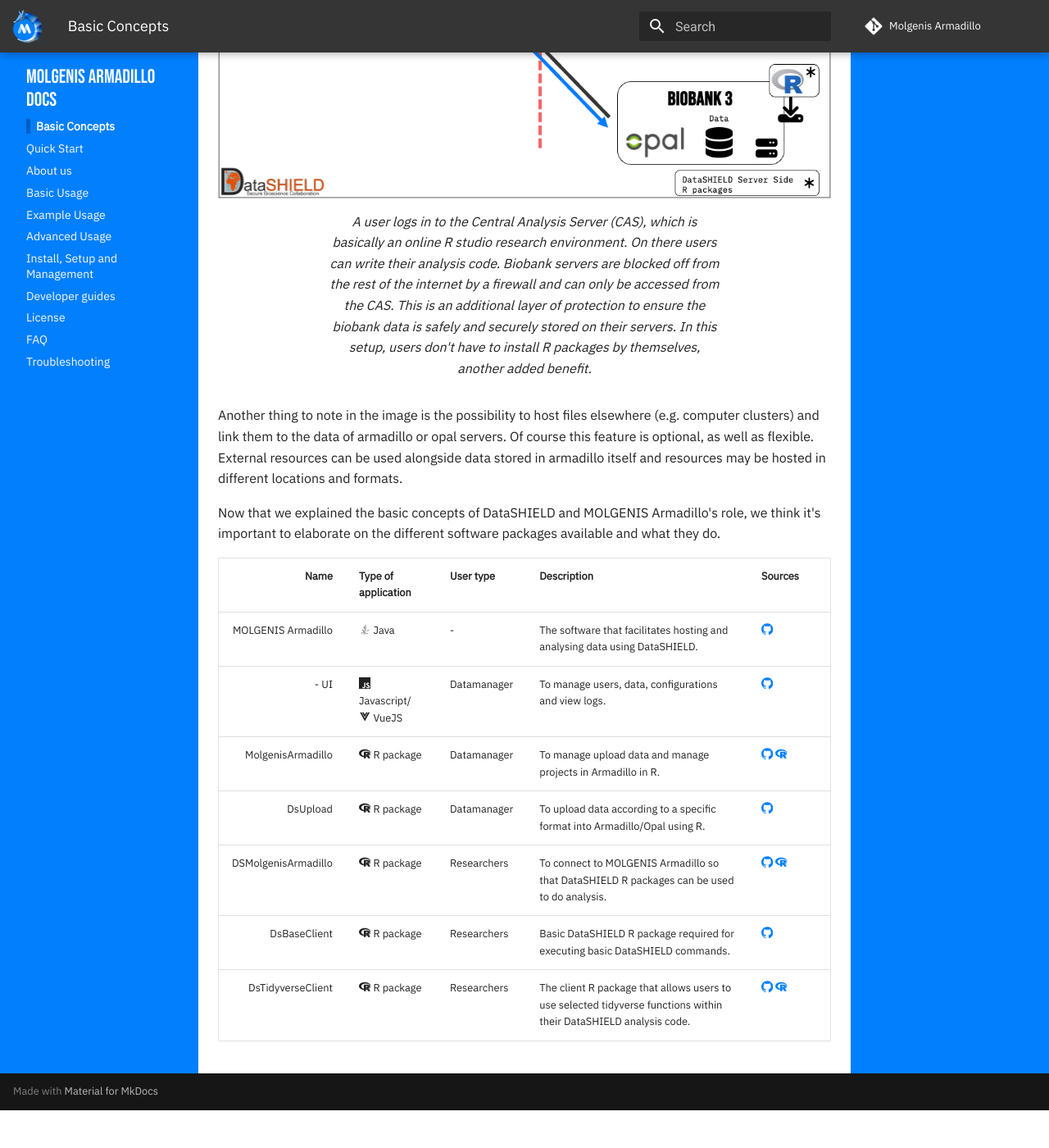
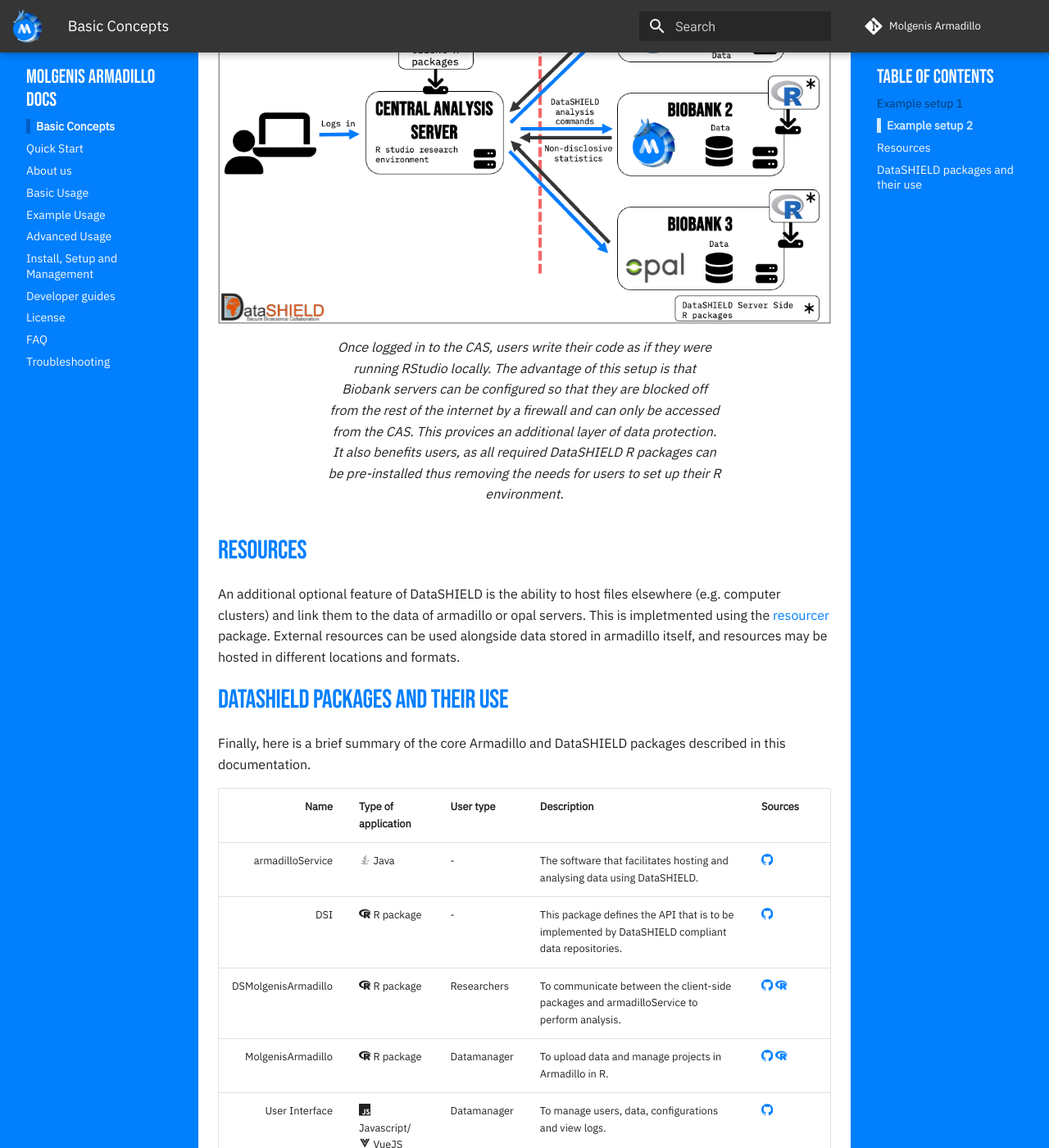
Before and after one commit to molgenis/molgenis-service-armadillo, an MkDocs documentation site: the page built from docs/pages/basic_concepts.md, in a window 1280 px wide and 1400 px high, scrolled down 1569 px. Shown: the whole window at 82% size. Built offline with MkDocs 1.6.1 and Material for MkDocs 9.7.7, drawn with Linux system fonts in a browser that asks for light colours; comment, search, counter and statistics services are not loaded; before the commit the page ends 2923 px from its top, so only the background shows below that; some of the changed text lies outside the part shown.

Commit message:
docs: tweaked english and added links

```diff
--- a/docs/pages/basic_concepts.md
+++ b/docs/pages/basic_concepts.md
@@ -1,45 +1,40 @@
 # Basic concepts
-DataSHIELD is a software solution that allows for secure data science collaboration. It's designed for remote,
-non-disclosive analysis of sensitive data and is very suitable for federated analysis. In order to use DataSHIELD,
-additional software is required to store data and manage user interaction. MOLGENIS Armadillo is designed to do this.
+[DataSHIELD](https://datashield.org/) is an R-based software solution for federated analysis - the remote analysis of multiple data sources.
+It allows for sophisticated analyses without the user being able to view or copy individual level data. Instead, only non-disclosive
+summary statistics are returned. This makes it an effective solution for secure data science collaborations.
 
-This all might seem a bit abstract. The best way to explain how this all works, is by visualising it. Below you see an
-example of a simple setup for using DataSHIELD in production.
+In order to use DataSHIELD, additional software is required to store data and manage user interaction. There are currently two solutions for doing this: Armadillo and [Opal](https://opaldoc.obiba.org/), which can be used compatibly within the same network. Below is an example of a simple setup:
 
+### Example setup 1
 ![Simple setup](../img/ds-simple-setup.png){ width="600" }
 /// caption
-A user writes analysis commands in R, using client side DataSHIELD R packages. The commands are sent to the biobank
-servers. In Armadillo's case, the R package [DSMolgenisArmadillo](https://molgenis.github.io/molgenis-r-datashield/) is
-used for this. The servers run DataSHIELD serverside R packages using either Armadillo or Opal. The non-disclosive
-statistical response to the commands will be returned to the user.
+A user writes analysis commands in R, using client-side DataSHIELD R packages. The commands are sent to the biobank
+servers. For Armadillo, the communication between the client and the server is handled by the R packages [DSI](https://github.com/datashield/DSI) and [DSMolgenisArmadillo](https://molgenis.github.io/molgenis-r-datashield/), whilst the data storage and execution of commands on the server is handled by [ArmadilloService](https://molgenis.github.io/molgenis-service-armadillo/). The non-disclosive summary statistics are then returned to the user.
 ///
 
-Please note that users can use both Opal and Armadillo servers in their research.
-As long as the data is harmonised the same way, it is completely compatible.
-Although the setup above is fully functional, usually we have a setup that looks more like this:
+### Example setup 2
+An alternative setup involves the user first connecting to a Central Analysis Server (CAS), which is an online R studio environment:
 
 ![ds-complete-setup.png](../img/ds-complete-setup.png)
 /// caption
-A user logs in to the Central Analysis Server (CAS), which is basically an online R studio research environment. On
-there users can write their analysis code. Biobank servers are blocked off from the rest of the internet by a firewall
-and can only be accessed from the CAS. This is an additional layer of protection to ensure the biobank data is safely
-and securely stored on their servers. In this setup, users don't have to install R packages by themselves, another added
-benefit.
+Once logged in to the CAS, users write their code as if they were running RStudio locally. The advantage of this setup is that Biobank servers can be configured so that they are blocked off from the rest of the internet by a firewall and can only be accessed from the CAS. This provices an additional layer of data protection. It also benefits users, as all required DataSHIELD R packages can be pre-installed thus removing the needs for users to set up their R environment.
 ///
 
-Another thing to note in the image is the possibility to host files elsewhere (e.g. computer clusters) and link them to
-the data of armadillo or opal servers. Of course this feature is optional, as well as flexible. External resources can
-be used alongside data stored in armadillo itself and resources may be hosted in different locations and formats.
+### Resources
+An additional optional feature of DataSHIELD is the ability to host files elsewhere (e.g. computer clusters) and link them to
+the data of armadillo or opal servers. This is impletmented using the [resourcer](https://github.com/obiba/resourcer) package. External resources can
+be used alongside data stored in armadillo itself, and resources may be hosted in different locations and formats.
 
-Now that we explained the basic concepts of DataSHIELD and MOLGENIS Armadillo's role, we think it's important to
-elaborate on the different software packages available and what they do.
+### DataSHIELD packages and their use
+Finally, here is a brief summary of the core Armadillo and DataSHIELD packages described in this documentation.
 
-|             **Name** | **Type of application**                                    | **User type** | **Description**                                                                                                   | Sources                                                                                                                                    |
-|---------------------:|------------------------------------------------------------|---------------|-------------------------------------------------------------------------------------------------------------------|--------------------------------------------------------------------------------------------------------------------------------------------|
-|   MOLGENIS Armadillo | :material-language-java: Java                              | -             | The software that facilitates hosting and analysing data using DataSHIELD.                                        | [:simple-github:](https://github.com/molgenis/molgenis-service-armadillo)                                                                           |
-|                 - UI | :simple-javascript: Javascript/<br/>:material-vuejs: VueJS | Datamanager   | To manage users, data, configurations and view logs.                                                              | [:simple-github:](https://github.com/molgenis/molgenis-service-armadillo/tree/master/ui)                                                            |
-|    MolgenisArmadillo | :simple-r: R package                                       | Datamanager   | To manage upload data and manage projects in Armadillo in R.                                                      | [:simple-github:](https://github.com/molgenis/molgenis-R-armadillo) [:simple-r:](https://cran.r-project.org/web/packages/MolgenisArmadillo/index.html)    |
-|             DsUpload | :simple-r: R package                                       | Datamanager   | To upload data according to a specific format into Armadillo/Opal using R.                                        | [:simple-github:](https://github.com/lifecycle-project/ds-upload)                                                                                   |
-|  DSMolgenisArmadillo | :simple-r: R package                                       | Researchers   | To connect to MOLGENIS Armadillo so that DataSHIELD R packages can be used to do analysis.                        | [:simple-github:](https://github.com/molgenis/molgenis-R-datashield) [:simple-r:](https://cran.r-project.org/web/packages/DSMolgenisArmadillo/index.html) |
-|         DsBaseClient | :simple-r: R package                                       | Researchers   | Basic DataSHIELD R package required for executing basic DataSHIELD commands.                                      | [:simple-github:](https://github.com/datashield/dsBaseClient)                                                                                       |
-|    DsTidyverseClient | :simple-r: R package                                       | Researchers   | The client R package that allows users to use selected tidyverse functions within their DataSHIELD analysis code. | [:simple-github:](https://github.com/molgenis/ds-tidyverse-client) [:simple-r:](https://cran.r-project.org/web/packages/dsTidyverseClient/index.html)     |
+|             **Name** | **Type of application**                                    | **User type**   | **Description**                                                                                                   | Sources                                                                                                                                    |
+|---------------------:|------------------------------------------------------------|-----------------|-------------------------------------------------------------------------------------------------------------------|--------------------------------------------------------------------------------------------------------------------------------------------|
+|   armadilloService   | :material-language-java: Java                              | -               | The software that facilitates hosting and analysing data using DataSHIELD.                                        | [:simple-github:](https://github.com/molgenis/molgenis-service-armadillo)                                                                 |
+|                  DSI | :simple-r: R package                                       | -               | This package defines the API that is to be implemented by DataSHIELD compliant data repositories.               | [:simple-github:](https://github.com/datashield/DSI)                                                                                      |
+|  DSMolgenisArmadillo | :simple-r: R package                                       | Researchers     | To communicate between the client-side packages and armadilloService to perform analysis.                         | [:simple-github:](https://github.com/molgenis/molgenis-R-datashield) [:simple-r:](https://cran.r-project.org/web/packages/DSMolgenisArmadillo/index.html) |
+|    MolgenisArmadillo | :simple-r: R package                                       | Datamanager     | To upload data and manage projects in Armadillo in R.                                                             | [:simple-github:](https://github.com/molgenis/molgenis-R-armadillo) [:simple-r:](https://cran.r-project.org/web/packages/MolgenisArmadillo/index.html)    |
+|        User Interface| :simple-javascript: Javascript/<br/>:material-vuejs: VueJS | Datamanager     | To manage users, data, configurations and view logs.                                                              | [:simple-github:](https://github.com/molgenis/molgenis-service-armadillo/tree/master/ui)                                                  |
+|             dsUpload | :simple-r: R package                                       | Datamanager     | To upload data according to a specific format into Armadillo/Opal using R.                                        | [:simple-github:](https://github.com/lifecycle-project/ds-upload)                                                                        |
+|         dsBaseClient | :simple-r: R package                                       | Researchers     | Core DataSHIELD client-side R package required for executing basic DataSHIELD commands.                           | [:simple-github:](https://github.com/datashield/dsBaseClient)                                                                             |
+|    dsTidyverseClient | :simple-r: R package                                       | Researchers     | Client-side R package which implements efficient data-manipulation using selected Tidyverse functions.            | [:simple-github:](https://github.com/molgenis/ds-tidyverse-client) [:simple-r:](https://cran.r-project.org/web/packages/dsTidyverseClient/index.html)     |
```
